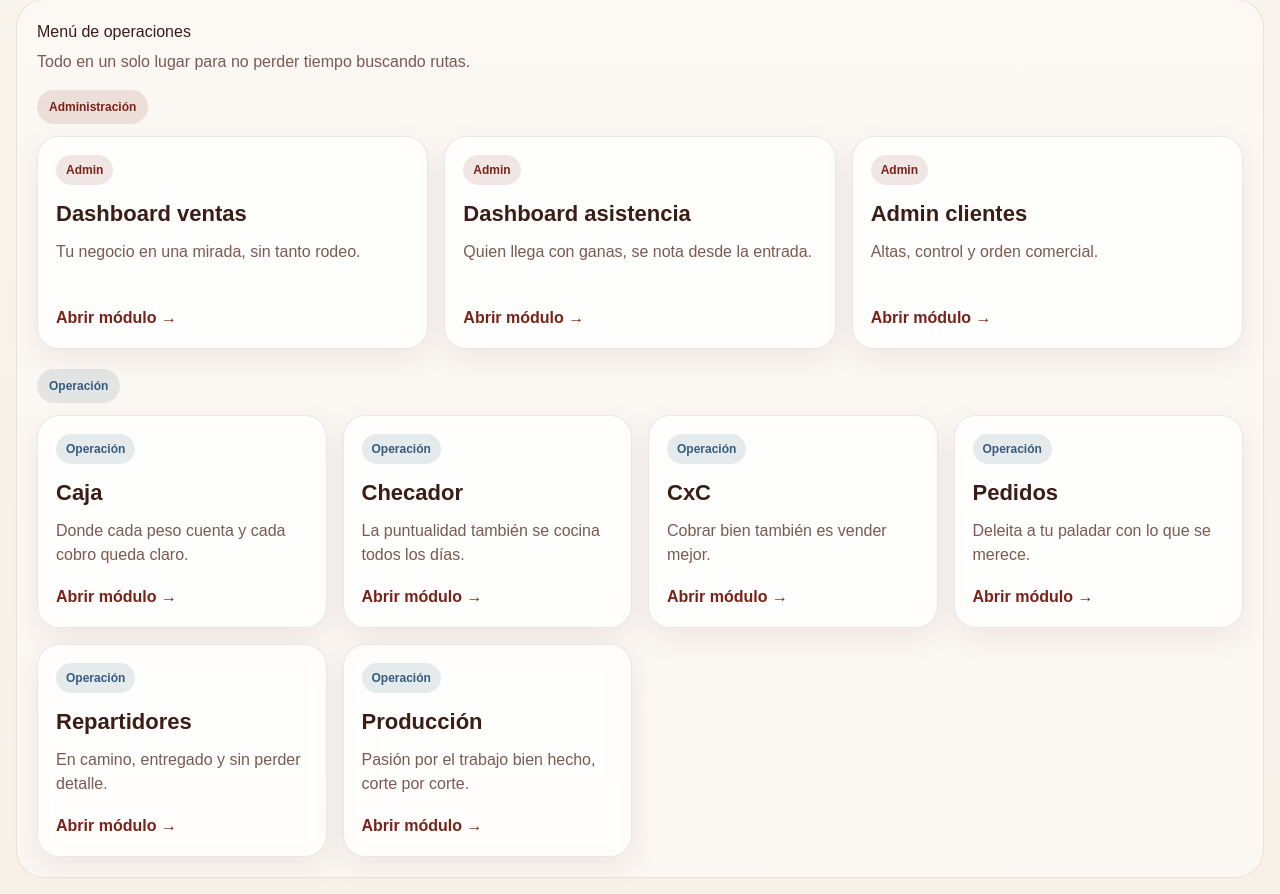
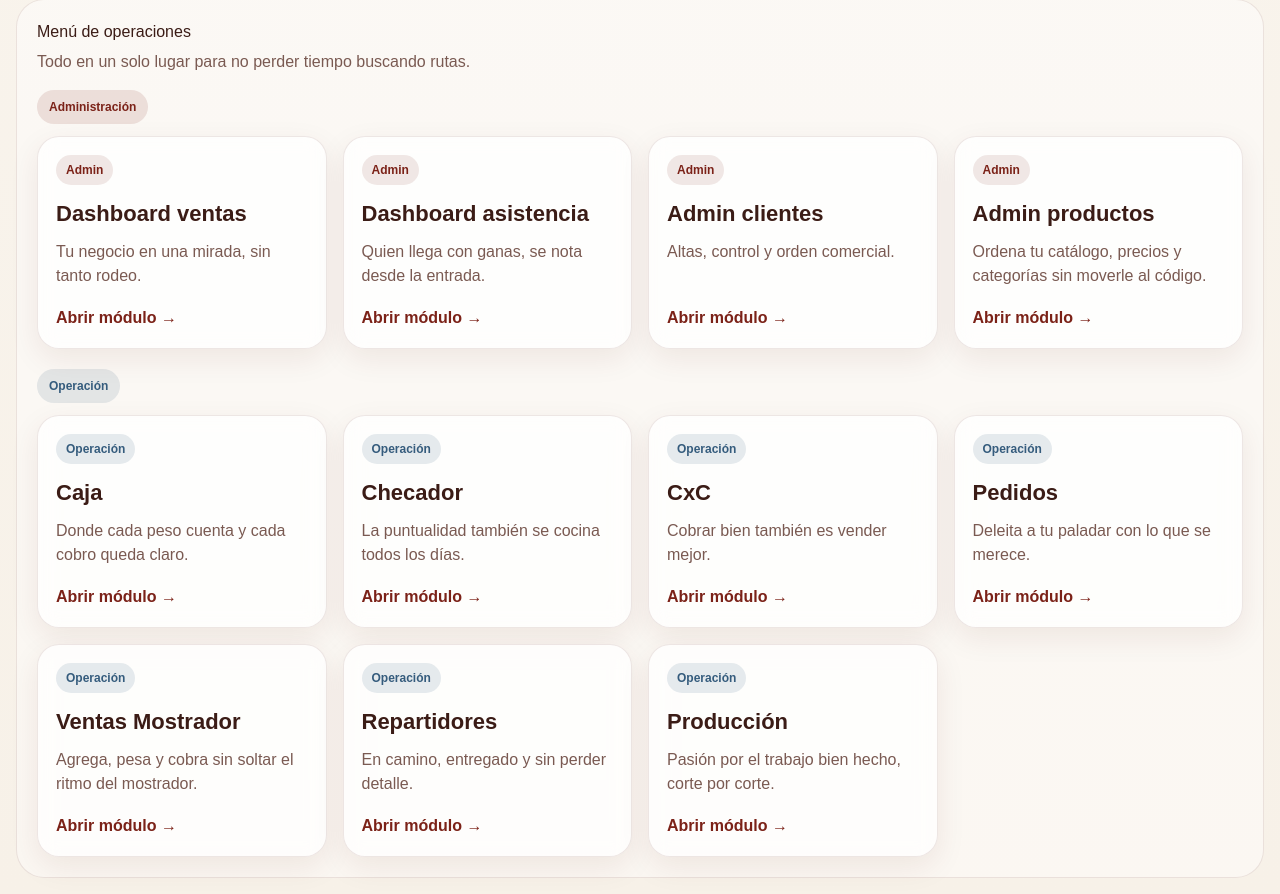
Before and after one commit to sergioscarniceria/sergioscarniceria, a Next.js app: page / in a window 1280 px wide. Shown: the part 1854-2748 px from the top of the page. Built offline with nearby package versions, Linux system fonts and the light colour scheme.

Commit message:
Add landing shortcuts for admin productos and ventas mostrador

```diff
--- a/src/app/page.tsx
+++ b/src/app/page.tsx
@@ -36,6 +36,11 @@ const adminModules = [
     description: "Altas, control y orden comercial.",
     href: "/admin/clientes",
   },
+  {
+    title: "Admin productos",
+    description: "Ordena tu catálogo, precios y categorías sin moverle al código.",
+    href: "/admin/productos",
+  },
 ];
 
 const operationModules = [
@@ -58,6 +63,11 @@ const operationModules = [
     title: "Pedidos",
     description: "Deleita a tu paladar con lo que se merece.",
     href: "/pedidos",
+  },
+  {
+    title: "Ventas Mostrador",
+    description: "Agrega, pesa y cobra sin soltar el ritmo del mostrador.",
+    href: "/ventas",
   },
   {
     title: "Repartidores",
```
